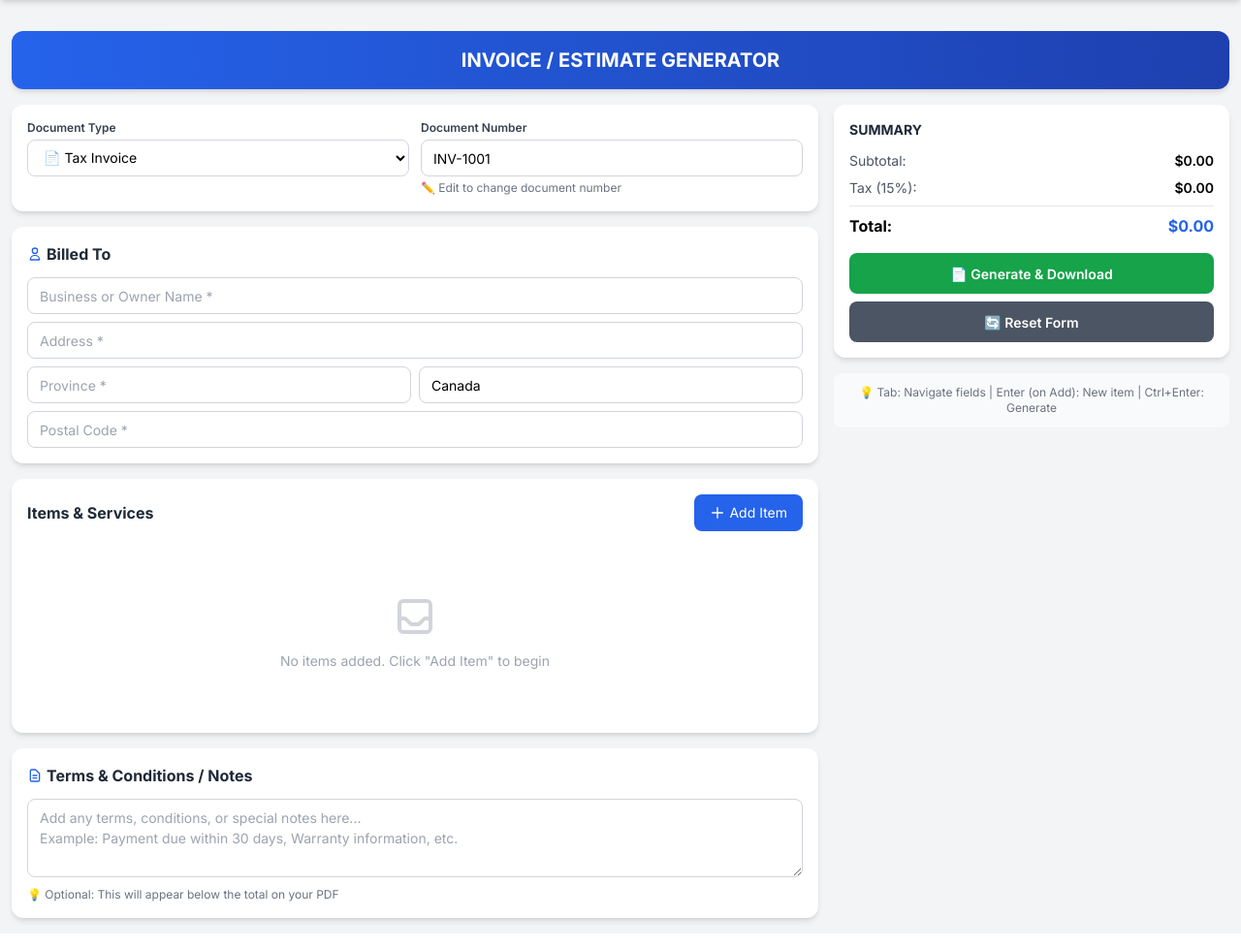
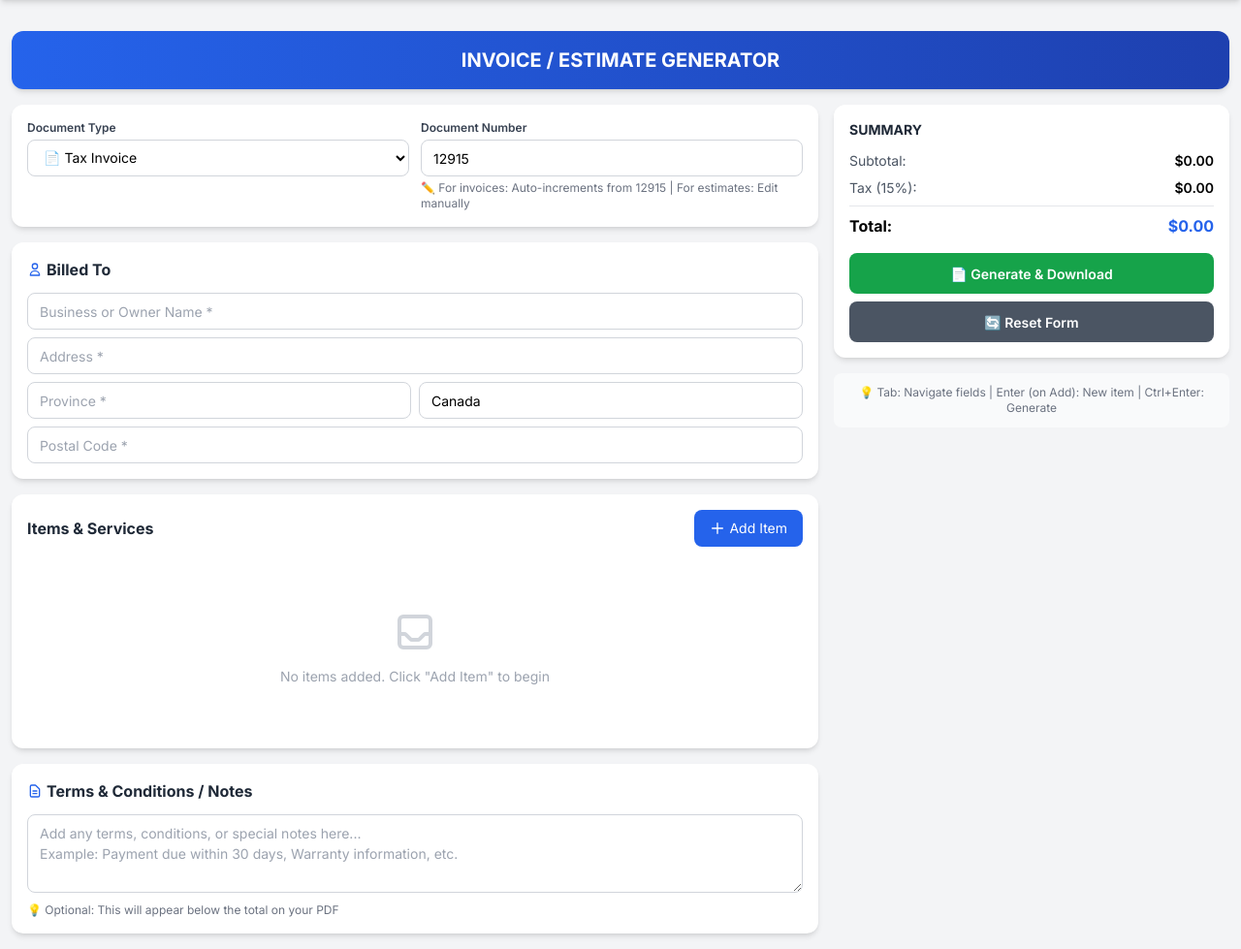
Before and after one commit to shrmsarthak/arhomeinvoicegenerator, a Django app: page / in a window 1280 px wide. Shown: the part 56-1035 px from the top of the page at 97% size. Before the commit the page ends 1012 px from the top, so only its background shows below. Run offline with Django 3.2, Linux system fonts and the light colour scheme; data comes from the database, SQL or seed files in the repository; some libraries are stand-ins or nearby versions.

Commit message:
Invoice Increment Update

```diff
--- a/myapp/templates/invoice_app.html
+++ b/myapp/templates/invoice_app.html
@@ -239,8 +239,8 @@
                             <div>
                                 <label class="block text-xs font-semibold text-gray-700 mb-1">Document Number</label>
                                 <input type="text" name="doc_number" id="docNumber" tabindex="2" class="fixed-input"
-                                    placeholder="e.g., INV-001" value="INV-1001">
-                                <p class="text-xs text-gray-500 mt-1">✏️ Edit to change document number</p>
+                                    placeholder="Auto-generated for invoices" value="{{ next_inv_number }}">
+                                <p class="text-xs text-gray-500 mt-1">✏️ For invoices: Auto-increments from 12915 | For estimates: Edit manually</p>
                             </div>
                         </div>
                     </div>
@@ -613,7 +613,17 @@
             items = [];
             renderItems();
             document.getElementById('customerCountry').value = 'Canada';
-            document.getElementById('docNumber').value = 'INV-1001';
+            // Fetch the next invoice number after generation
+            fetch('/admin-invoice-counter/')
+                .then(response => response.json())
+                .then(data => {
+                    document.getElementById('docNumber').value = data.next_invoice_number;
+                })
+                .catch(() => {
+                    // Fallback: try to increment current number
+                    const currentVal = parseInt(document.getElementById('docNumber').value) || 12915;
+                    document.getElementById('docNumber').value = currentVal + 1;
+                });
             document.getElementById('termsNotes').value = '';
             document.getElementById('customerName').focus();
         }
@@ -658,18 +668,34 @@
         // Initialize
         renderItems();
 
-        // Update document number prefix when type changes
+        // Update document number handling when type changes
         document.getElementById('docType').addEventListener('change', function () {
             const type = this.value;
             const currentNum = document.getElementById('docNumber').value;
-            if (type === 'invoice' && !currentNum.startsWith('INV')) {
-                let newNum = currentNum.replace(/^[A-Z]+-/, 'INV-');
-                if (newNum === currentNum) newNum = 'INV-1001';
-                document.getElementById('docNumber').value = newNum;
-            } else if (type === 'estimate' && !currentNum.startsWith('EST')) {
-                let newNum = currentNum.replace(/^[A-Z]+-/, 'EST-');
-                if (newNum === currentNum) newNum = 'EST-1001';
-                document.getElementById('docNumber').value = newNum;
+
+            if (type === 'invoice') {
+                // For invoice, try to show just the number
+                const match = currentNum.match(/\d+/);
+                if (match) {
+                    document.getElementById('docNumber').value = match[0];
+                } else {
+                    // If no number found, get from server or default
+                    fetch('/admin-invoice-counter/')
+                        .then(response => response.json())
+                        .then(data => {
+                            document.getElementById('docNumber').value = data.next_invoice_number;
+                        })
+                        .catch(() => {
+                            document.getElementById('docNumber').value = '12915';
+                        });
+                }
+            } else if (type === 'estimate') {
+                // For estimate, if current is just a number, add EST prefix or suggest format
+                if (/^\d+$/.test(currentNum)) {
+                    document.getElementById('docNumber').value = `EST-${currentNum}`;
+                } else if (!currentNum.startsWith('EST')) {
+                    document.getElementById('docNumber').value = `EST-${currentNum}`;
+                }
             }
         });
 
```
